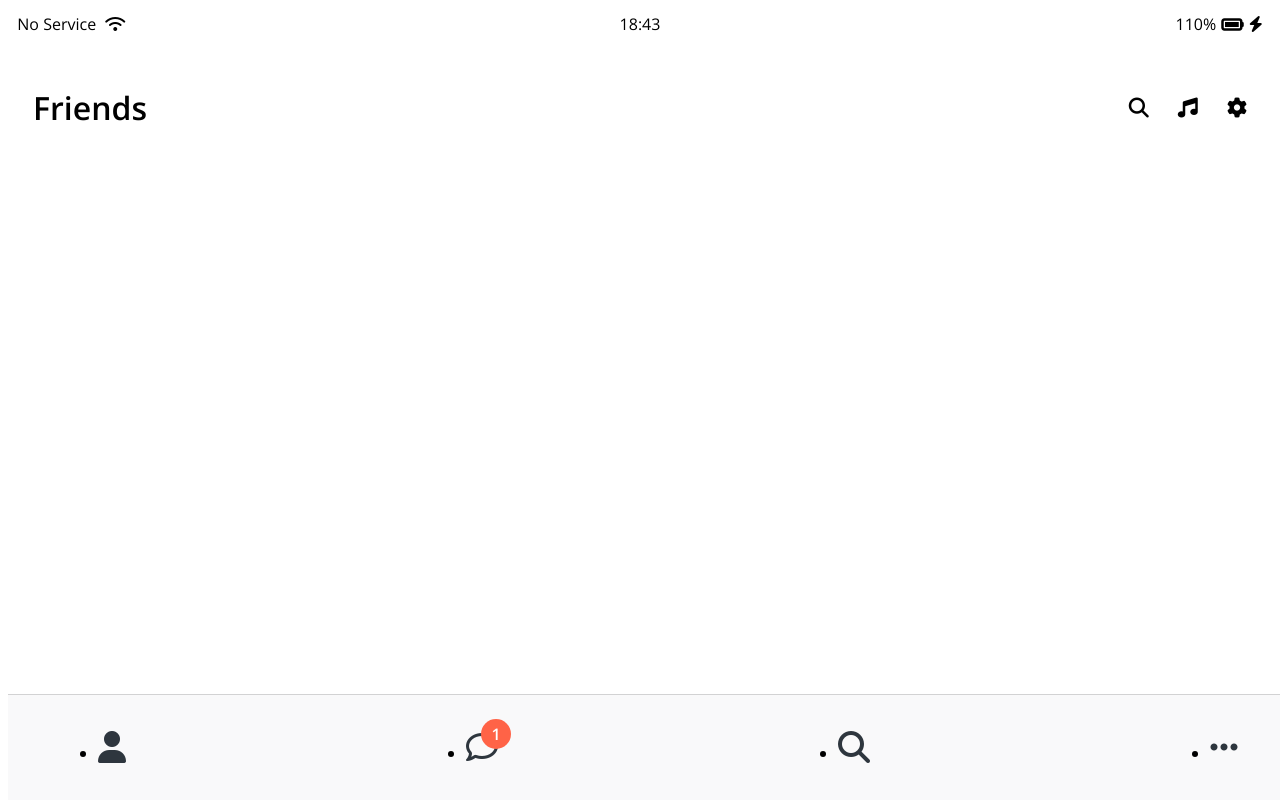
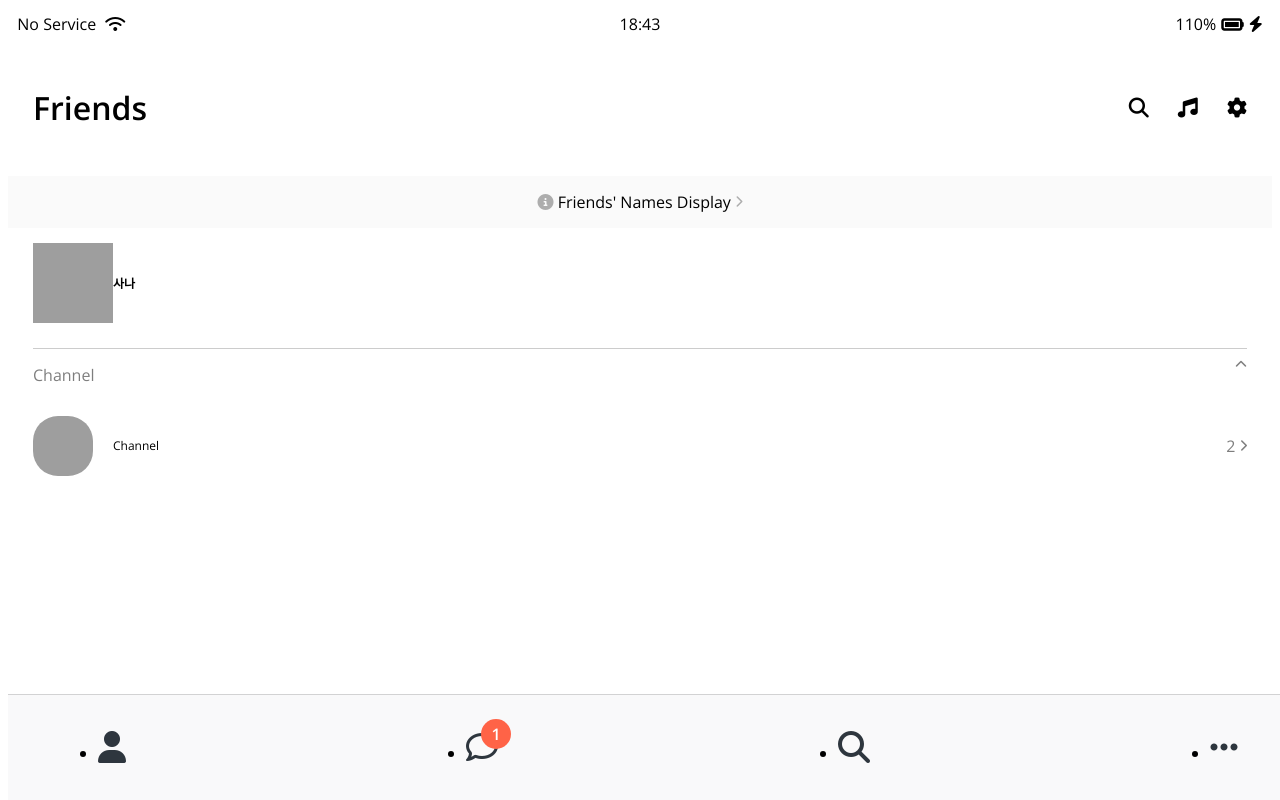
Before and after one commit to jinioh88/kakao_sass, a plain HTML site: page friends.html in a window 1280 px wide. Drawn offline with nearby package versions, Linux system fonts and the light colour scheme; grey boxes are pictures that could not be loaded.

Commit message:
friends compoennt

```diff
--- a/friends.html
+++ b/friends.html
@@ -31,6 +31,50 @@
       </div>
     </header>
 
+    <a id="friends-display-link">
+      <i class="fas fa-info-circle"></i> Friends' Names Display
+      <i class="fas fa-chevron-right fa-xs"></i>
+    </a>
+
+    <main class="friends-screen">
+      <div class="user-component">
+        <div class="user-component__column">
+          <img
+            src="https://lh3.googleusercontent.com/proxy/vuQTh-2rNGeD_jzBekr-DsCiGrIqqT9H77IjMFeesIgBIdEb0q_fPTZhnB5vzz2_DmrZv7vznNqHS8OgZEn8wxZ3Te0kdOMXPEWfE-GjB4ZS4evS3FT6maH7u4rMT1vqtNy5X0NWmPIjJktsKOR7DYKvdsyGyEloXo_Df8c6TA"
+            class="user-component__avatar--xl"
+          />
+          <div class="user-component__text">
+            <h4 class="user-component__title">사나</h4>
+            <!-- <h6 class="user-component__subtitle">this text whatever</h6> -->
+          </div>
+        </div>
+        <div class="user-component__column"></div>
+      </div>
+      <div class="friends-screen__channel">
+        <div class="friends-screen__channel-header">
+          <span>Channel</span>
+          <i class="fas fa-chevron-up fa-xs"></i>
+        </div>
+        <div class="user-component">
+          <div class="user-component__column">
+            <img
+              src="https://w7.pngwing.com/pngs/387/371/png-transparent-twice-logo-twice-k-pop-logo-cheer-up-kpop-miscellaneous-text-sign.png"
+              class="user-component__avatar user-component__avatar--sm"
+            />
+            <div class="user-component__text">
+              <h4 class="user-component__title user-component__title--not-bold">
+                Channel
+              </h4>
+            </div>
+          </div>
+          <div class="user-component__column">
+            <span>2</span>
+            <i class="fas fa-chevron-right fa-xs"></i>
+          </div>
+        </div>
+      </div>
+    </main>
+
     <nav class="nav">
       <ul class="nav__list">
         <li class="nav__btn">
--- a/sass/abstracts/_screen-header.scss
+++ b/sass/abstracts/_screen-header.scss
@@ -2,7 +2,7 @@
   display: flex;
   justify-content: space-between;
   align-items: center;
-  padding: 25px;
+  padding: $horizontal-space;
 
   &__title {
     font-size: 32px;
--- /dev/null
+++ b/sass/abstracts/_user-component.scss
@@ -0,0 +1,48 @@
+@mixin setHW($height, $width) {
+  height: $height;
+  width: $width;
+}
+
+.user-component {
+  justify-content: space-between;
+
+  &,
+  &__column:first-child {
+    display: flex;
+    align-items: center;
+  }
+
+  &__column:last-child {
+    opacity: 0.5;
+  }
+
+  &__avatar {
+    @include setHW(70px, 70px);
+    border-radius: 30px;
+    margin-right: 20px;
+  }
+
+  &__avatar--xl {
+    @include setHW(80px, 80px);
+  }
+
+  &__avatar--sm {
+    @include setHW(60px, 60px);
+    border-radius: 25px;
+  }
+
+  &__title {
+    font-weight: 600px;
+    font-size: 12px;
+
+    &--not-bold {
+      font-weight: 400;
+    }
+  }
+
+  &__subtitle {
+    margin-top: 8px;
+    font-size: 17px;
+    opacity: 0.5;
+  }
+}
--- a/sass/abstracts/_variables.scss
+++ b/sass/abstracts/_variables.scss
@@ -1,4 +1,7 @@
 $root-color: #fae100;
+$grey-middle: #fafafafa;
 $grey-light: #f9f9fa;
 $grey-dark: #2e363e;
 $white: #fff;
+
+$horizontal-space: 25px;
--- /dev/null
+++ b/sass/screen/_friends.scss
@@ -0,0 +1,29 @@
+#friends-display-link {
+  text-align: center;
+  display: block;
+  background-color: $grey-middle;
+  padding: 15px 0px;
+  font-size: 16px;
+  margin-bottom: 15px;
+
+  & i {
+    opacity: 0.3;
+  }
+}
+
+.friends-screen {
+  padding: 0px $horizontal-space;
+
+  &__channel {
+    margin-top: 25px;
+    border-top: 1px solid rgba(0, 0, 0, 0.2);
+    padding-top: 15px;
+
+    &-header {
+      margin-bottom: 30px;
+      display: flex;
+      justify-content: space-between;
+      opacity: 0.5;
+    }
+  }
+}
--- a/sass/styles.scss
+++ b/sass/styles.scss
@@ -2,8 +2,11 @@
 
 @import "./base/basic";
 
+@import "./abstracts/variables";
 @import "./abstracts/status-bar";
-@import "./abstracts/variables";
-@import "./abstracts/login";
 @import "./abstracts/nav-bar";
 @import "./abstracts/screen-header";
+@import "./abstracts/user-component";
+
+@import "./screen/login";
+@import "./screen/friends";
```
Also changed, not shown: css/styles.css, sass/screen/_login.scss (renamed from sass/abstracts/_login.scss), 1 other file.
